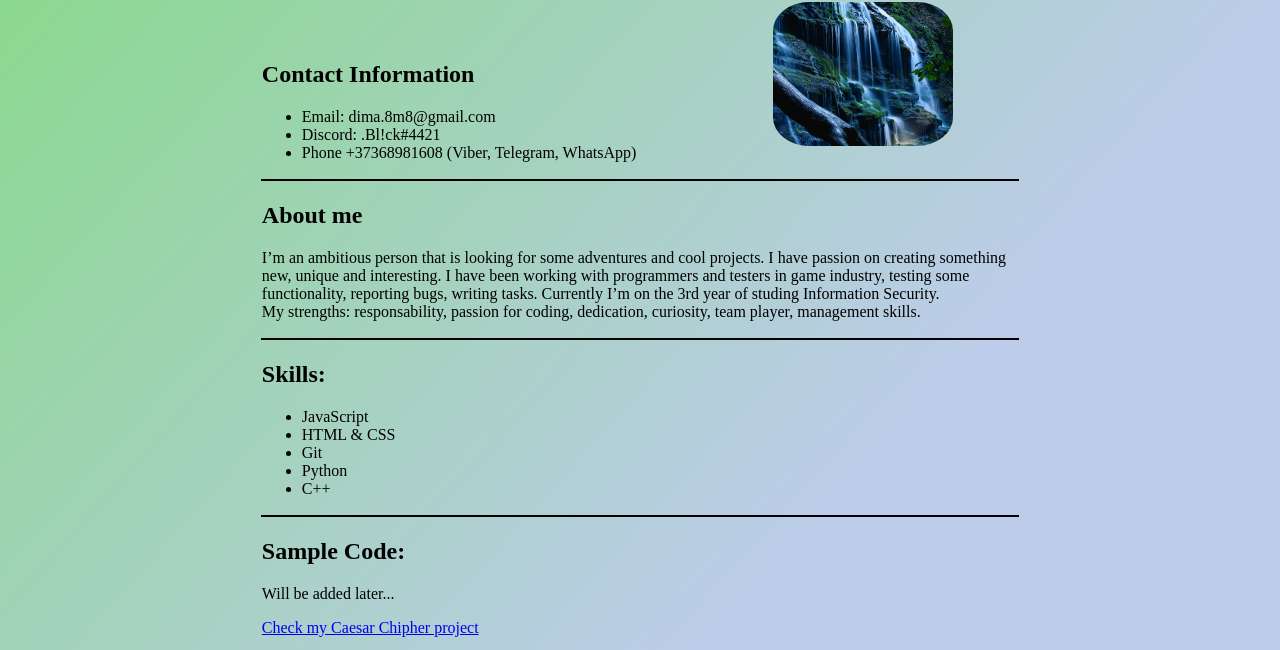
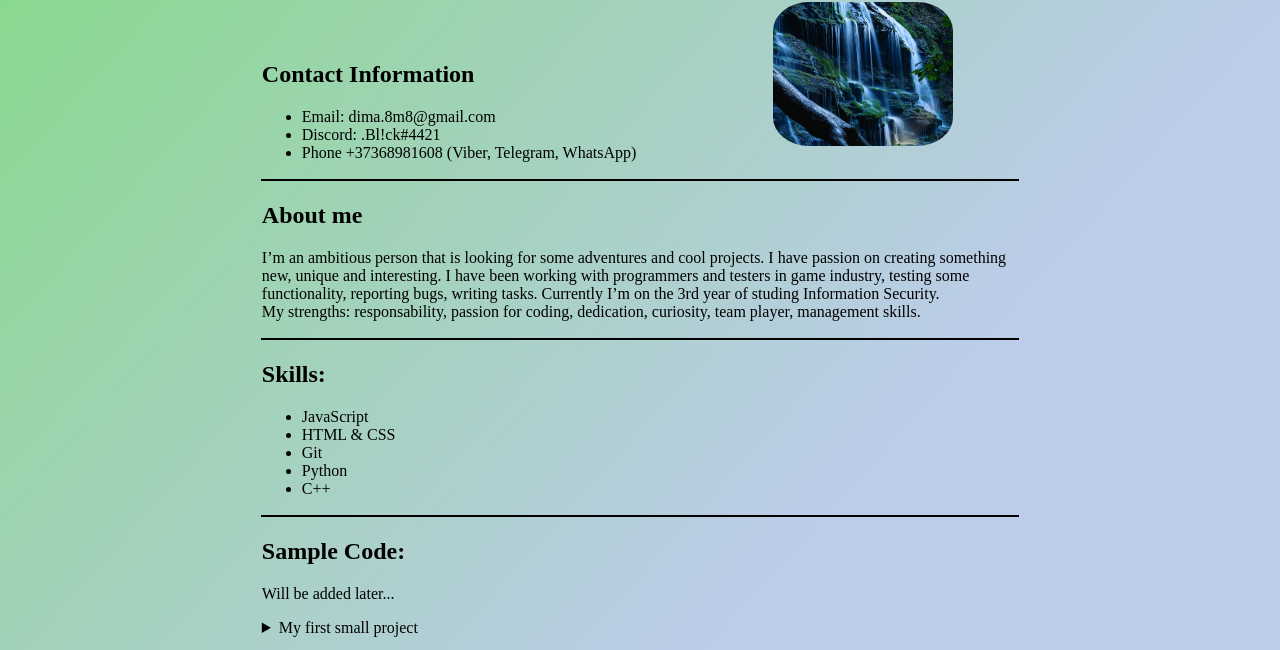
Before and after one commit to Blick7/rsschool-cv, a plain HTML site: page index.html in a window 1280 px wide. Shown: the part 78-728 px from the top of the page. Drawn offline with Linux system fonts and the light colour scheme.

Commit message:
feat: added tag details

```diff
--- a/index.html
+++ b/index.html
@@ -49,7 +49,10 @@
         <div class="sample-code">
             <h2>Sample Code:</h2>
             <p>Will be added later...</p>
-            <a href="https://github.com/Blick7/CaesarChipherJS">Check my Caesar Chipher project</a>
+            <details>
+                <summary>My first small project</summary>
+                <a href="https://github.com/Blick7/CaesarChipherJS">Check my Caesar Chipher project</a>
+            </details>
         </div>
         <div class="experience">
             <p>I have been working as a tester and tasks writer for a game server. <br>
```
